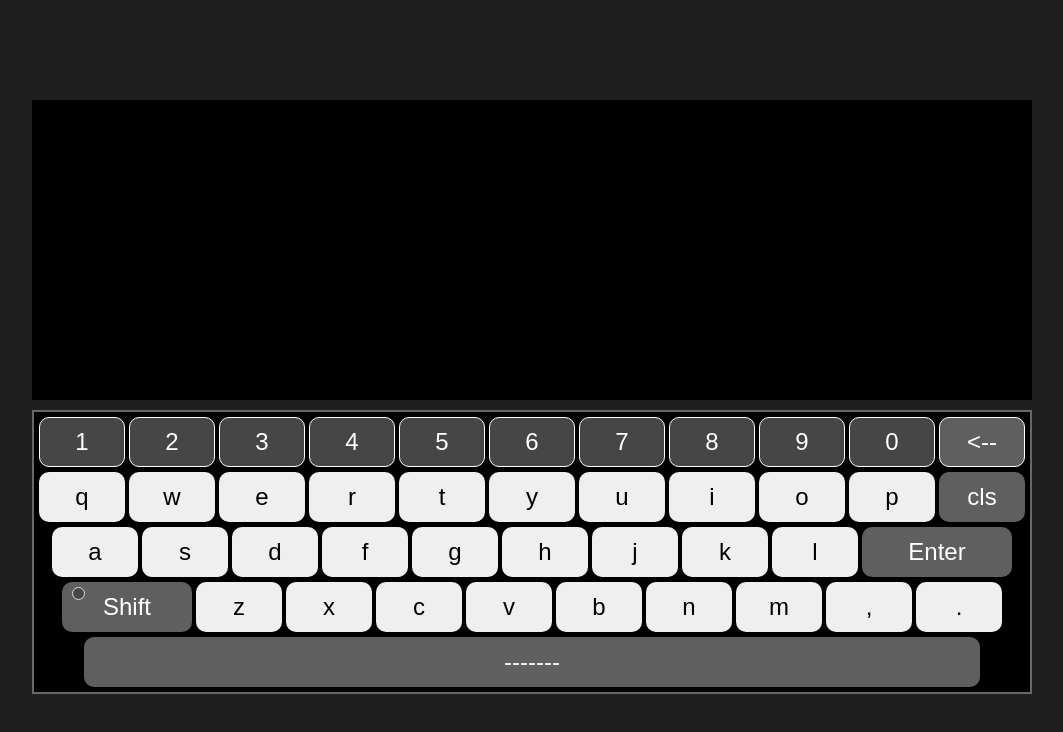
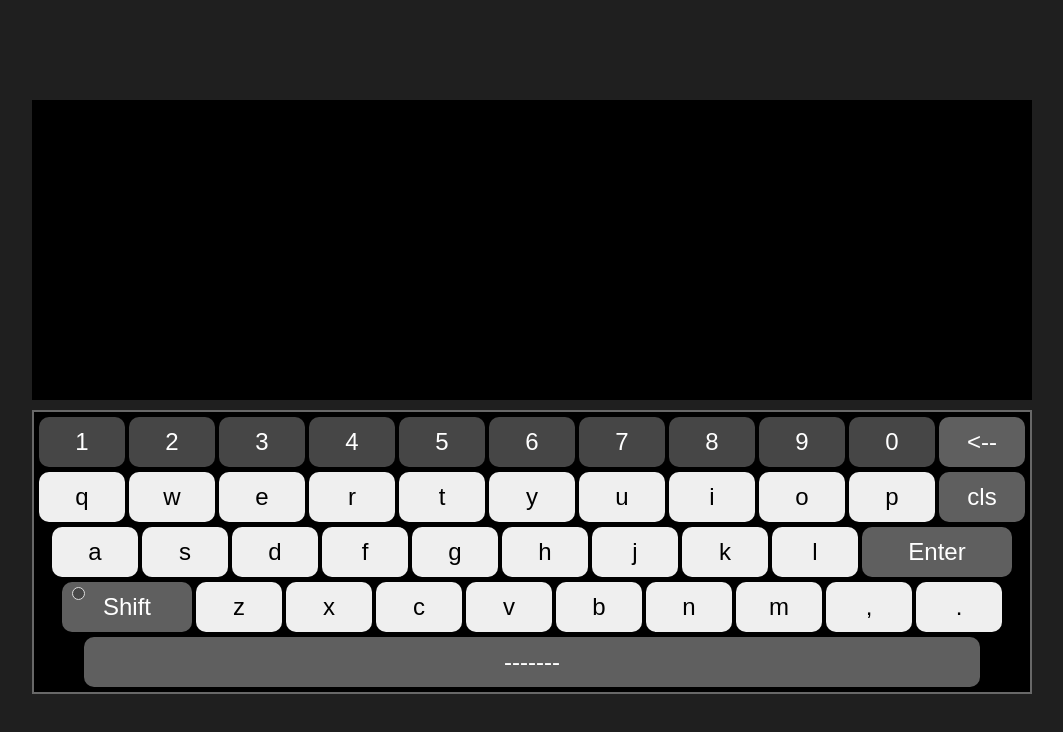
Before and after one commit to Pedro-Thomazi/keyboard_em_javascript, a plain HTML site: page index.html in a window 1280 px wide. Shown: the whole page, without its empty margins (108-1171 px from the left). Drawn offline with Linux system fonts and the light colour scheme.

Commit message:
Retirando border dos numeros

```diff
--- a/css/styles.css
+++ b/css/styles.css
@@ -55,7 +55,6 @@ body {
 .numbers button {
   background-color: #464646;
   color: #fff;
-  border: 1px solid #ffffff;
 }
 
 button#btnBackspace,
```
